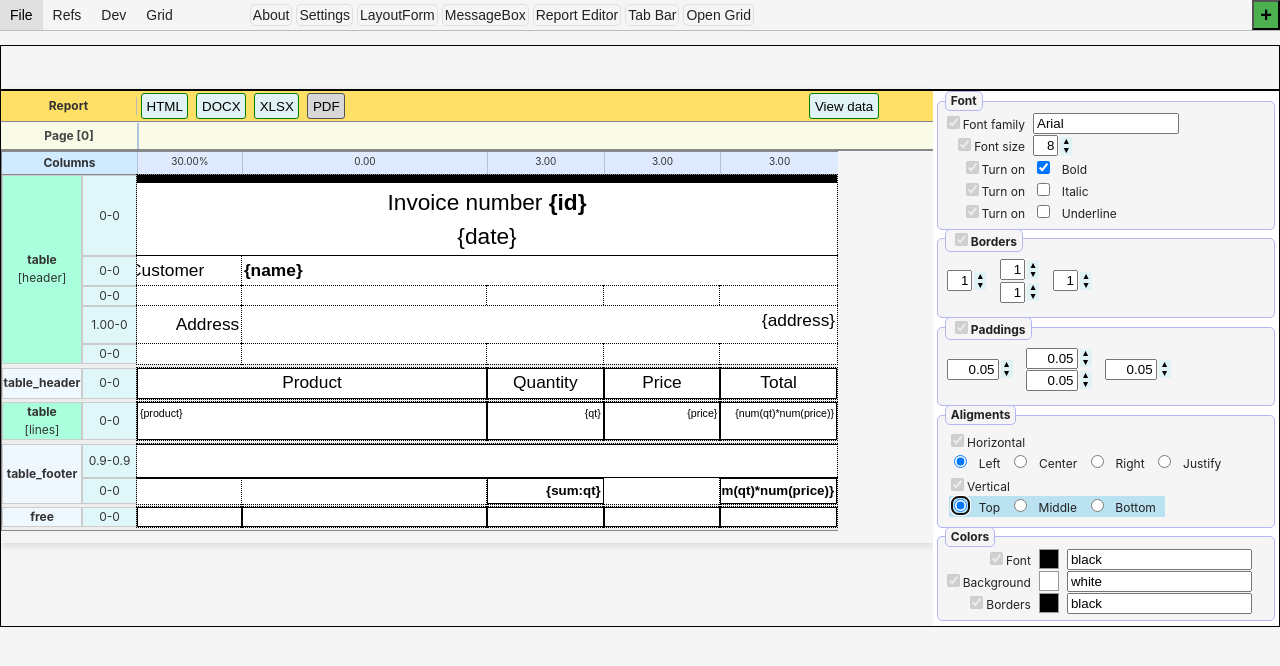
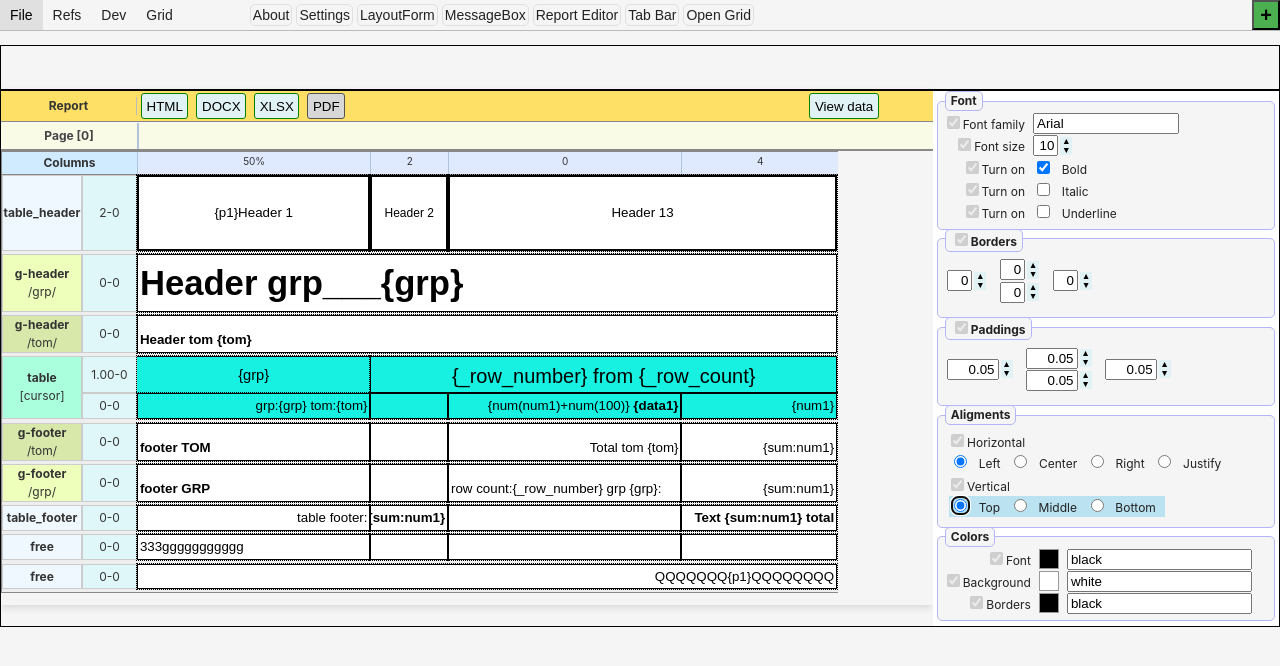
Before and after one commit to AndreiPuchko/q2web, a React (Vite) app: page / in a window 1280 px wide. Shown: the top 666 px of the page. Built offline with nearby package versions, Linux system fonts and the light colour scheme.

Commit message:
test report changes

```diff
--- a/src/components/reportEditor/test_report.ts
+++ b/src/components/reportEditor/test_report.ts
@@ -1,6 +1,6 @@
 //@ts-nocheck
 
-const report_json = `{
+const report_json0 = `{
   "queries": {
     "header": "select invoice.* , customers.name, customers.address from invoice left join customers on invoice.cid = customers.cid where invoice.id = :id ",
     "lines": "select invoice_lines.* from invoice_lines where parent_id = :id norder by id"
@@ -307,7 +307,7 @@ const report_json = `{
   "module": "#"
 }`
 
-let report_json0= `{
+let report_json= `{
   "queries": [
     {
       "name": "111",
@@ -391,6 +391,7 @@ let report_json0= `{
                       },
                       "0,3": {
                         "data": "{sum:num1}",
+                        "format": "F2",
                         "style": {
                           "text-align": "right"
                         }
@@ -441,6 +442,7 @@ let report_json0= `{
                     "cells": {
                       "0,3": {
                         "data": "{sum:num1}",
+                        "format": "N2",
                         "style": {
                           "text-align": "right"
                         }
@@ -640,7 +642,7 @@ let report_json0= `{
 }`
 
 
-const data_sets_json = `{
+const data_sets_json0 = `{
   "params": {
     ":id": "1"
   },
@@ -683,15 +685,15 @@ const data_sets_json = `{
 }`
 
 
-let data_sets_json1 = `{
+let data_sets_json = `{
         "cursor": [
-            {"data1": "XyDlguzuz", "num1": "5", "grp": 0, "tom": 1},
-            {"data1": "XInjlysVB", "num1": "4", "grp": 0, "tom": 1},
-            {"data1": "rUKcWIPkl", "num1": "6", "grp": 0, "tom": 2},
-            {"data1": "fOBgKlaHr", "num1": "4", "grp": 0, "tom": 2},
-            {"data1": "KBmHYMYQs", "num1": "9", "grp": 0, "tom": 3},
-            {"data1": "FHuLGxKIe", "num1": "3", "grp": 0, "tom": 3},
-            {"data1": "wGDrDFdmd", "num1": "3", "grp": 1, "tom": 1},
+            {"data1": "XyDlguzuz", "num1": "51234", "grp": 0, "tom": 1},
+            {"data1": "XInjlysVB", "num1": "41244", "grp": 0, "tom": 1},
+            {"data1": "rUKcWIPkl", "num1": "66543", "grp": 0, "tom": 2},
+            {"data1": "fOBgKlaHr", "num1": "42456", "grp": 0, "tom": 2},
+            {"data1": "KBmHYMYQs", "num1": "987545", "grp": 0, "tom": 3},
+            {"data1": "FHuLGxKIe", "num1": "33467", "grp": 0, "tom": 3},
+            {"data1": "wGDrDFdmd", "num1": "3865", "grp": 1, "tom": 1},
             {"data1": "jEHyRbKGx", "num1": "7", "grp": 1, "tom": 1},
             {"data1": "neLrvZQRP", "num1": "5", "grp": 1, "tom": 2},
             {"data1": "BXPKaXFSa", "num1": "9", "grp": 1, "tom": 2}
```
